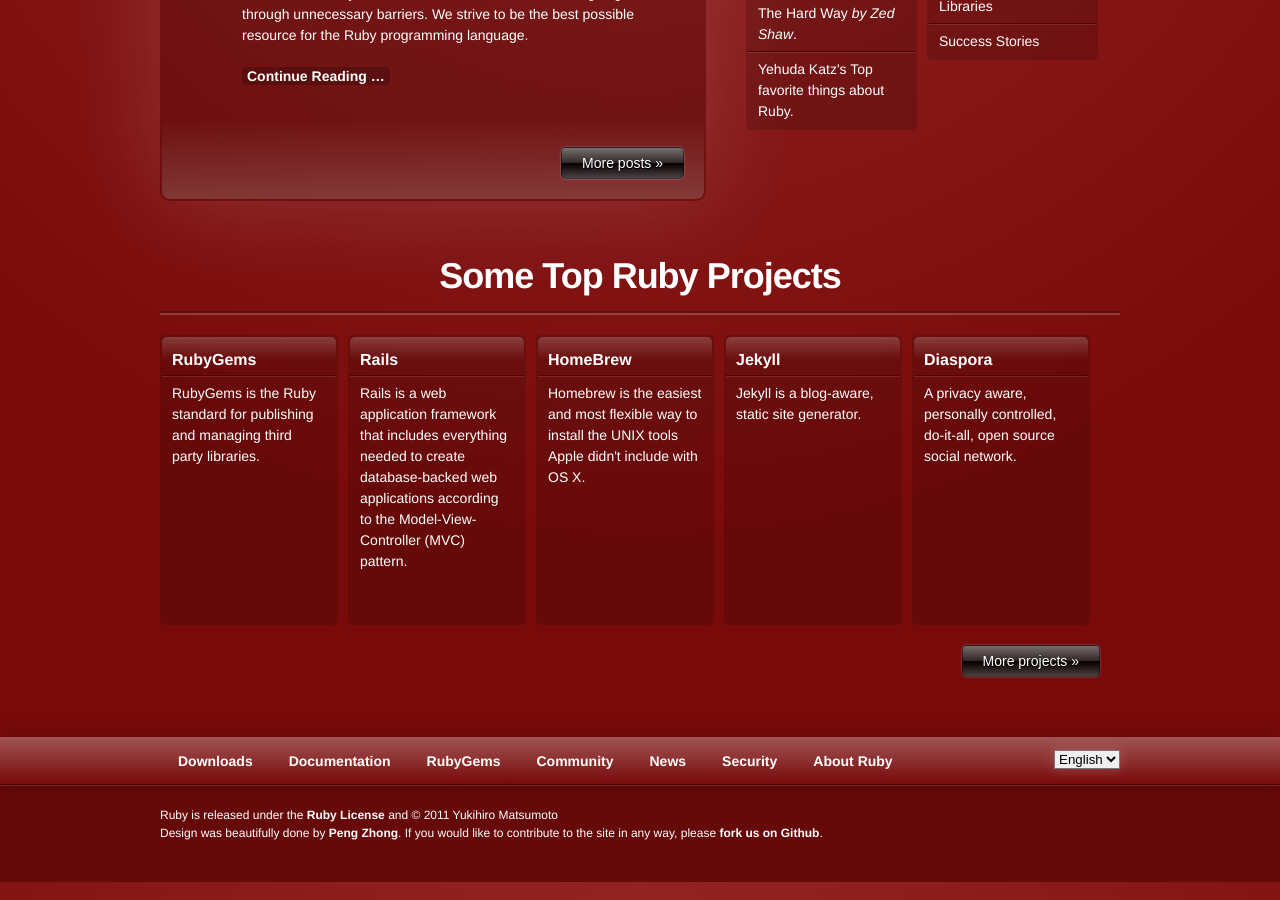
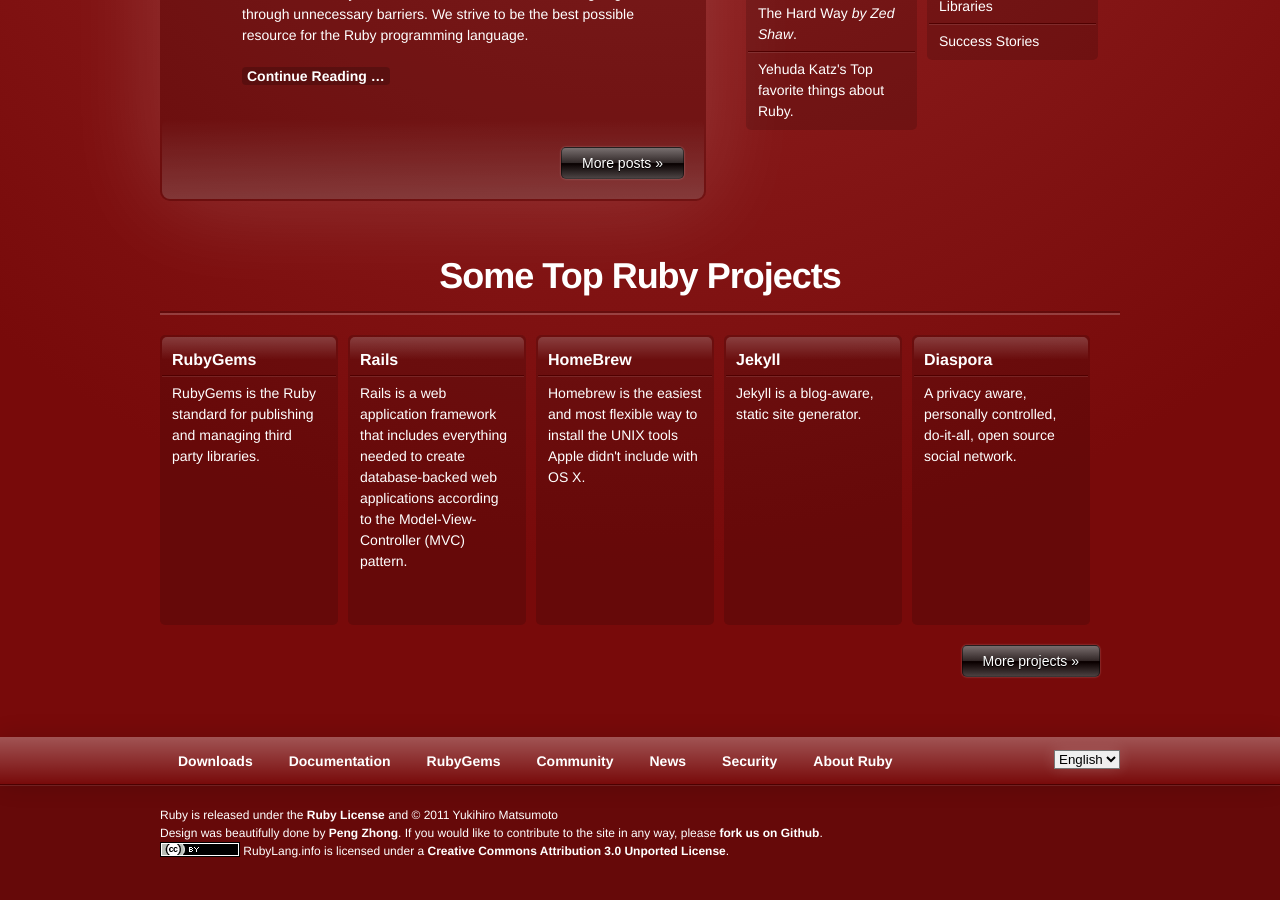
Before and after one commit to chrisledet/rubylang.info, a Jekyll site: the page built from index.html, in a window 1280 px wide and 900 px high, scrolled down 631 px. Built offline with Jekyll 4.4.1, drawn with Linux system fonts in a browser that asks for light colours; nearby versions of some CDN libraries; Markdown is read by kramdown in place of the engine named in the settings.

Commit message:
removed license.md as it was misleading, added CC BY license in README and site

```diff
--- a/_layouts/main.html
+++ b/_layouts/main.html
@@ -74,11 +74,18 @@
 
   <div id="bottom">
     <div class="cnt">
-      <p>Ruby is released under the <a href='/license.html'>Ruby License</a> and &copy; 2011 Yukihiro Matsumoto</p>
-      <p>
-        Design was beautifully done by <a href='http://nylira.com'>Peng Zhong</a>.
+      <p>Ruby is released under the <a href='http://ruby-lang.org/en/LICENSE.txt'>Ruby License</a>
+        and &copy; 2011 Yukihiro Matsumoto</p>
+
+      <p>Design was beautifully done by <a href='http://nylira.com'>Peng Zhong</a>.
         If you would like to contribute to the site in any way, please <a href='https://github.com/rubylang/rubylang.github.com'>
         fork us on Github</a>.</p>
+
+      <p>
+        <a rel="license" href="http://creativecommons.org/licenses/by/3.0/">
+          <img alt="Creative Commons License" style="border-width:0" src="images/cc.png" />
+        </a>
+        <span xmlns:dct="http://purl.org/dc/terms/" href="http://purl.org/dc/dcmitype/Text" property="dct:title" rel="dct:type">RubyLang.info</span> is licensed under a <a rel="license" href="http://creativecommons.org/licenses/by/3.0/">Creative Commons Attribution 3.0 Unported License</a>.</p>
     </div>
   </div>
 
```
Also changed, not shown: README.md, images/cc.png (added), license.md (deleted).
